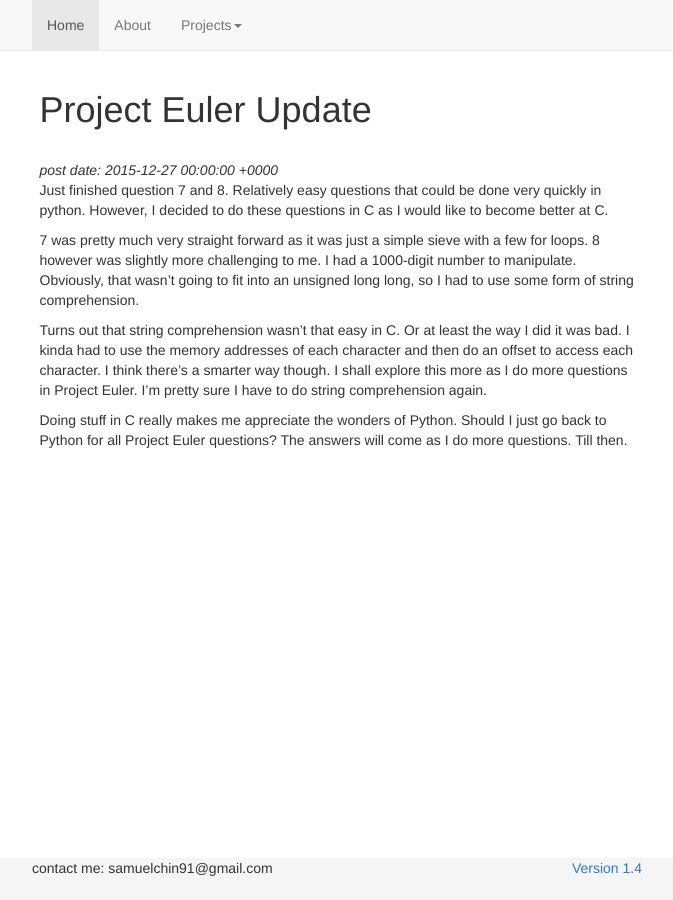
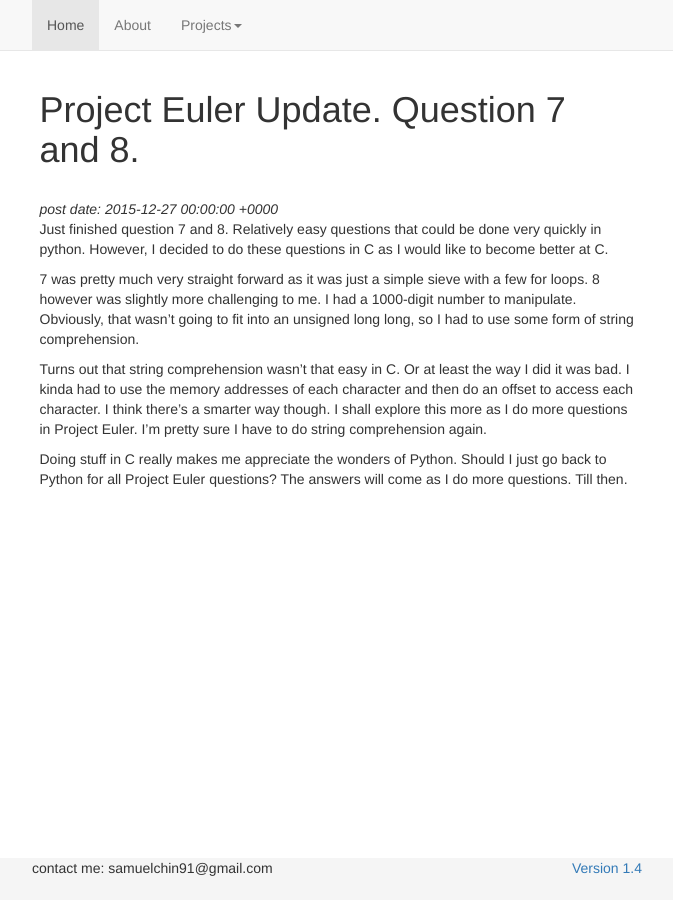
Before and after one commit to sspeng/jkschin.github.io, a Jekyll site: the page built from _posts/2015-12-27-project-euler-update.md, in a window 1280 px wide. Shown: the whole page, without its empty margins (303-976 px from the left). Built offline with Jekyll 4.4.1, drawn with Linux system fonts in a browser that asks for light colours; nearby versions of some CDN libraries.

Commit message:
Finished Euler 9 and 10

```diff
--- a/_posts/2015-12-27-project-euler-update.md
+++ b/_posts/2015-12-27-project-euler-update.md
@@ -1,5 +1,5 @@
 ---
-title: Project Euler Update
+title: Project Euler Update. Question 7 and 8.
 layout: post
 tag: euler
 local: 2015-12-27-project-euler-update
--- a/euler/index.html
+++ b/euler/index.html
@@ -14,8 +14,8 @@
 		<td class="problem_solved"><a href="https://projecteuler.net/problem=6">6</a></td>
 		<td class="problem_solved"><a href="https://projecteuler.net/problem=7">7</a></td>
 		<td class="problem_solved"><a href="https://projecteuler.net/problem=8">8</a></td>
-		<td class="problem_unsolved"><a href="https://projecteuler.net/problem=9">9</a></td>
-		<td class="problem_unsolved"><a href="https://projecteuler.net/problem=10">10</a></td>
+		<td class="problem_solved"><a href="https://projecteuler.net/problem=9">9</a></td>
+		<td class="problem_solved"><a href="https://projecteuler.net/problem=10">10</a></td>
 		<td class="problem_unsolved"><a href="https://projecteuler.net/problem=11">11</a></td>
 		<td class="problem_unsolved"><a href="https://projecteuler.net/problem=12">12</a></td>
 		<td class="problem_unsolved"><a href="https://projecteuler.net/problem=13">13</a></td>
```
Also changed, not shown: _posts/2015-12-28-project-euler-update.md (added, +12 -0 lines).
